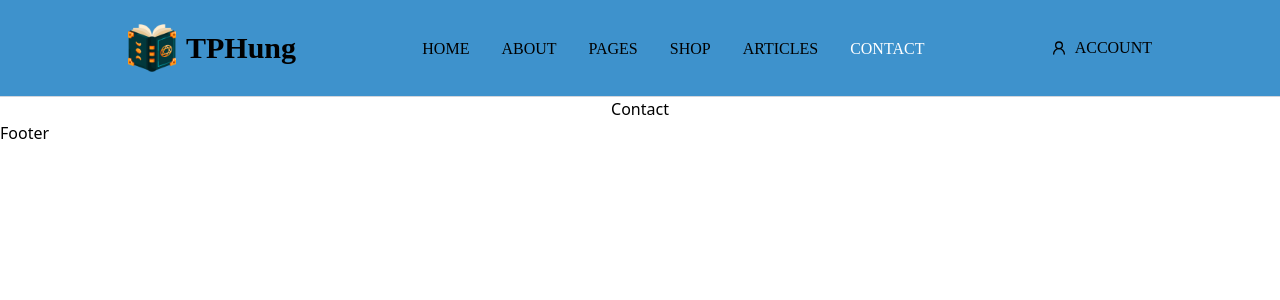
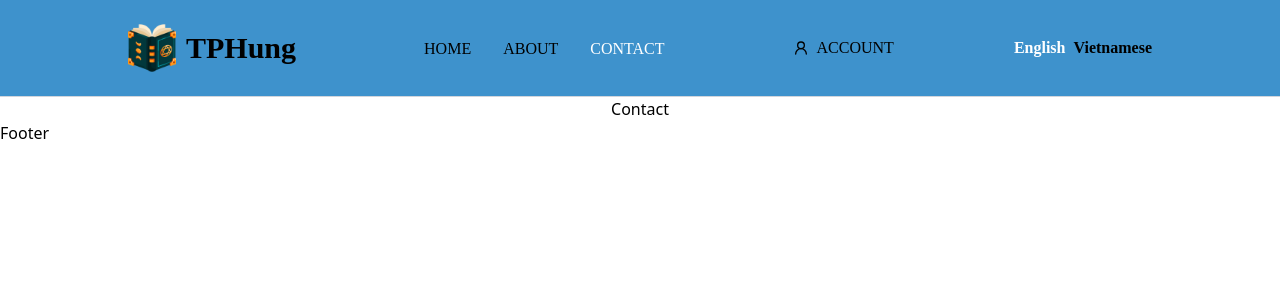
Before and after one commit to Vnboi2004/FE-Books, a React (Vite) app: page /contact in a window 1280 px wide. Shown: the top 300 px of the page. Built offline with nearby package versions, Linux system fonts and the light colour scheme.

Commit message:
translation language English - VietNam

```diff
--- a/src/components/layout/Header.tsx
+++ b/src/components/layout/Header.tsx
@@ -2,8 +2,22 @@ import Logo from '../../assets/images/logo.png';
 import { navLinks } from '../../data';
 import { LuUserRound } from "react-icons/lu";
 import { NavLink } from 'react-router-dom';
+import { useTranslation } from 'react-i18next';
+import { useEffect, useState } from 'react';
+const Header = () => {
+  const { i18n } = useTranslation();
+  const [currentLanguage, setCurrentLanguage] = useState(i18n.language?.split('-')[0] || 'en');
 
-const Header = () => {
+  useEffect(() => {
+    setCurrentLanguage(i18n.language?.split('-')[0]);
+    console.log(currentLanguage);
+  }, [i18n.language]);
+
+  const handleChangeLanguage = (lng: string) => {
+    i18n.changeLanguage(lng);
+    localStorage.setItem('lng', lng);
+  };
+
   return (
     <div className='border-b border-b-gray-300 bg-[#3E92CC]'>
       <div className='max-w-[var(--container-width-lg)] mx-auto py-6'>
@@ -35,6 +49,19 @@ const Header = () => {
             <LuUserRound />
             <h1 className='text-base font-heading'>ACCOUNT</h1>
           </button>
+          {/* Translation */}
+          <div className="flex items-center gap-2">
+            <button
+              disabled={currentLanguage === 'en'}
+              onClick={() => handleChangeLanguage('en')}
+              className={`text-base font-primary font-bold cursor-pointer ${currentLanguage === 'en' ? 'text-white' : 'text-black'}`}
+            >English</button>
+            <button
+              disabled={currentLanguage === 'vi'}
+              onClick={() => handleChangeLanguage('vi')}
+               className={`text-base font-primary font-bold cursor-pointer ${currentLanguage !== 'en' ? 'text-white' : 'text-black'}`}
+              >Vietnamese</button>
+          </div>
         </div>
       </div>
     </div>
--- a/src/data/navLinks.ts
+++ b/src/data/navLinks.ts
@@ -5,8 +5,5 @@ import { navLinksType } from "../types";
 export const navLinks: navLinksType[] = [
     { id: 1, label: 'HOME', path: '/'},
     { id: 2, label: 'ABOUT', path: '/about'},
-    { id: 3, label: 'PAGES', path: '/pages'},
-    { id: 4, label: 'SHOP', path: '/shop'},
-    { id: 5, label: 'ARTICLES', path: '/articles'},
-    { id: 5, label: 'CONTACT', path: '/contact'}
+    { id: 3, label: 'CONTACT', path: '/contact'}
 ];
--- /dev/null
+++ b/src/i18n.ts
@@ -0,0 +1,27 @@
+import i18n from 'i18next';
+import { initReactI18next } from 'react-i18next';
+import LanguageDetector from 'i18next-browser-languagedetector';
+
+import en from './locales/en/translation.json';
+import vi from './locales/vi/translation.json';
+
+i18n
+  .use(LanguageDetector) // tự động phát hiện từ trình duyệt hoặc localStorage
+  .use(initReactI18next)
+  .init({
+    resources: {
+      en: { translation: en },
+      vi: { translation: vi }
+    },
+    fallbackLng: 'en',
+    interpolation: {
+      escapeValue: false,
+    },
+    detection: {
+      order: ['localStorage', 'navigator'],
+      caches: ['localStorage'],
+    },
+    load: 'languageOnly',
+  });
+
+export default i18n;
--- /dev/null
+++ b/src/locales/en/translation.json
@@ -0,0 +1,4 @@
+{
+    "welcome": "Welcome to the website",
+    "login": "Login"
+}
--- /dev/null
+++ b/src/locales/vi/translation.json
@@ -0,0 +1,4 @@
+{
+    "welcome": "Chào mừng bạn đến với website",
+    "login": "Đăng nhập"
+}
--- a/src/main.tsx
+++ b/src/main.tsx
@@ -3,7 +3,7 @@ import { createRoot } from 'react-dom/client'
 import './index.css'
 import App from './App.tsx'
 import { BrowserRouter as Router } from 'react-router-dom'
-
+import './i18n.ts';
 createRoot(document.getElementById('root')!).render(
   <StrictMode>
     <Router>
--- a/src/pages/main/Home.tsx
+++ b/src/pages/main/Home.tsx
@@ -21,7 +21,6 @@ import { IoSearchOutline } from "react-icons/io5";
             <ArtSection/>
             {/* Technology */}
             <TechnologySection/>
-            <h1>Ngon quá</h1>
         </MainLayout>
     )
 }
--- a/src/routes/Routes.tsx
+++ b/src/routes/Routes.tsx
@@ -2,17 +2,11 @@ import { lazy } from "react";
 
 import Home from "../pages/main/Home";
 const About = lazy(() => import('../pages/main/About'));
-const Pages = lazy(() => import('../pages/main/Pages'));
-const Shop = lazy(() => import('../pages/main/Shop'));
-const Articles = lazy(() => import('../pages/main/Articles'));
 const Contact = lazy(() => import('../pages/main/Contact'));
 const NotFound = lazy(() => import('../pages/main/NotFound'));
 export const appRoutes = [
     { path: '/', component: Home },
     { path: '/about', component: About },
-    { path: '/pages', component: Pages },
-    { path: '/shop', component: Shop },
-    { path: '/articles', component: Articles },
     { path: '/contact', component: Contact },
     { path: '*', component: NotFound },
 ];
```
